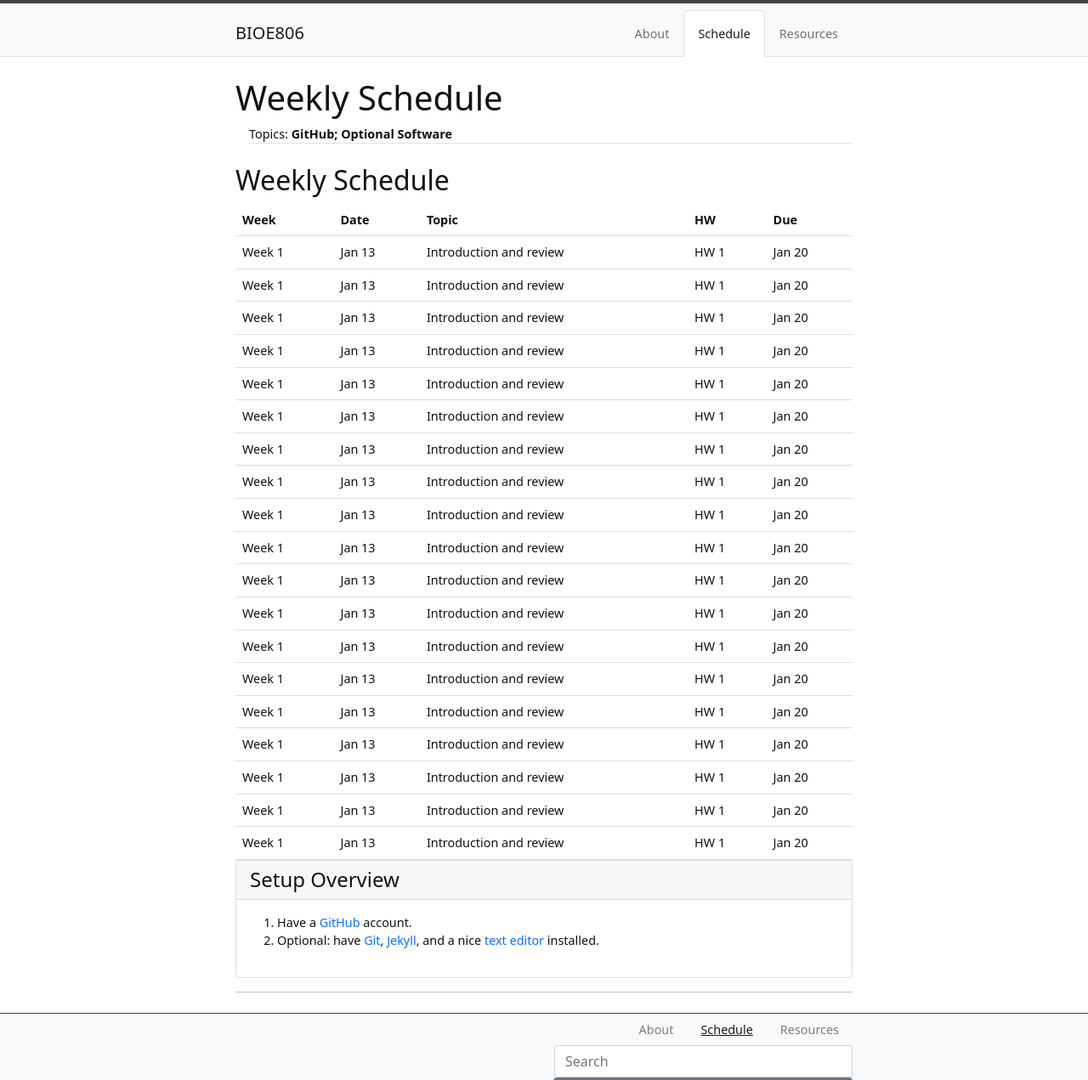
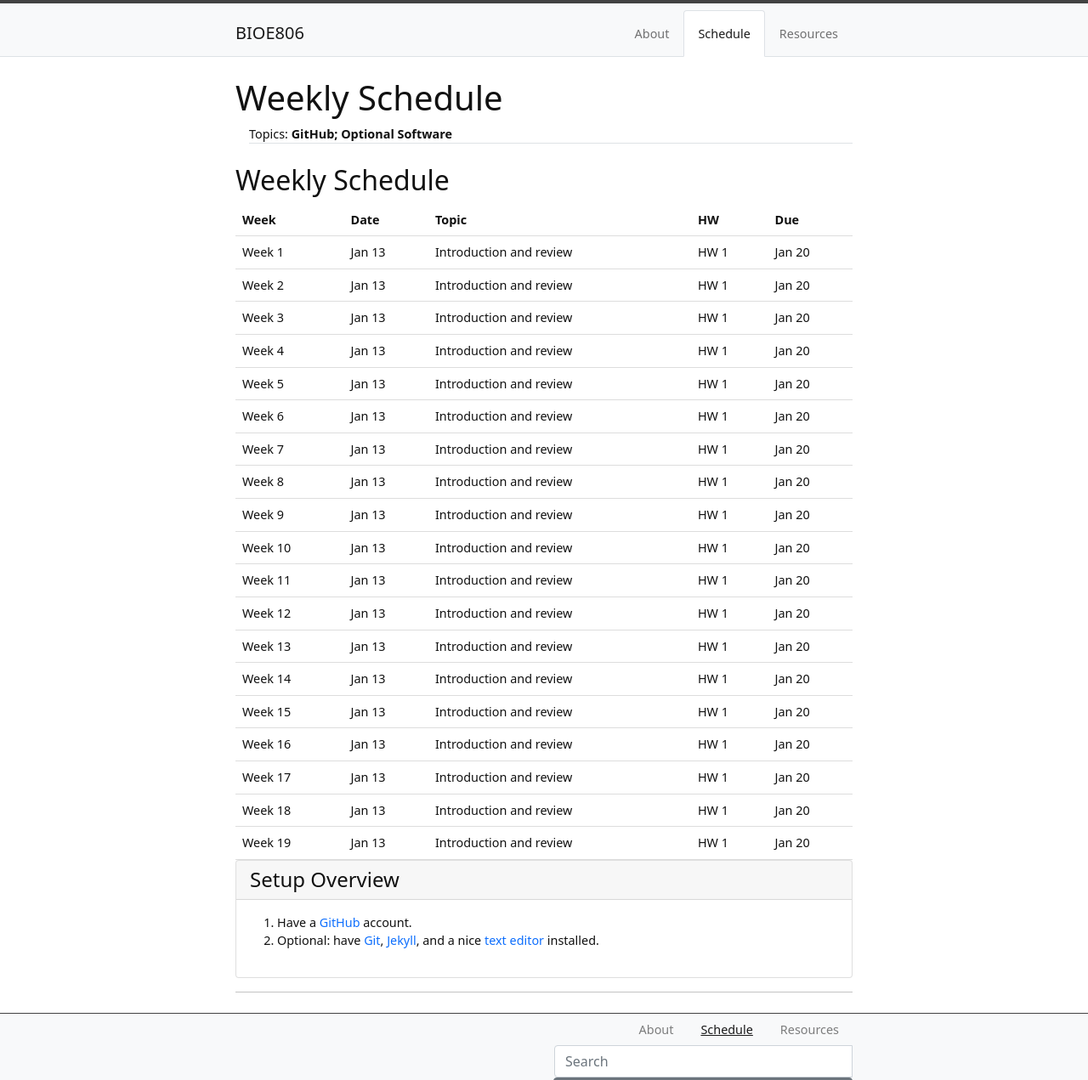
Before and after one commit to XiaoyuLiang/BIOE806-Spring2022, a Jekyll site: the page built from content/2-Schedule.md, in a window 1280 px wide, cut to the strip 0-1271 px from the top of the page. Shown: the whole strip at 85% size. Built offline with Jekyll 4.4.1, drawn with Linux system fonts in a browser that asks for light colours.

Commit message:
Update 2-Schedule.md

```diff
--- a/content/2-Schedule.md
+++ b/content/2-Schedule.md
@@ -40,126 +40,126 @@ tr:hover {background-color: #D6EEEE;}
     <td>Jan 20</td>
   </tr>
     <tr>
-    <td>Week 1</td>
+    <td>Week 2</td>
     <td>Jan 13</td>
     <td>Introduction and review</td>
     <td>HW 1</td>
     <td>Jan 20</td>
   </tr>
     <tr>
-    <td>Week 1</td>
+    <td>Week 3</td>
     <td>Jan 13</td>
     <td>Introduction and review</td>
     <td>HW 1</td>
     <td>Jan 20</td>
   </tr>
     <tr>
-    <td>Week 1</td>
+    <td>Week 4</td>
     <td>Jan 13</td>
     <td>Introduction and review</td>
     <td>HW 1</td>
     <td>Jan 20</td>
   </tr>
     <tr>
-    <td>Week 1</td>
+    <td>Week 5</td>
     <td>Jan 13</td>
     <td>Introduction and review</td>
     <td>HW 1</td>
     <td>Jan 20</td>
   </tr>
     <tr>
-    <td>Week 1</td>
+    <td>Week 6</td>
     <td>Jan 13</td>
     <td>Introduction and review</td>
     <td>HW 1</td>
     <td>Jan 20</td>
   </tr>
     <tr>
-    <td>Week 1</td>
+    <td>Week 7</td>
     <td>Jan 13</td>
     <td>Introduction and review</td>
     <td>HW 1</td>
     <td>Jan 20</td>
   </tr>
     <tr>
-    <td>Week 1</td>
+    <td>Week 8</td>
     <td>Jan 13</td>
     <td>Introduction and review</td>
     <td>HW 1</td>
     <td>Jan 20</td>
   </tr>
     <tr>
-    <td>Week 1</td>
+    <td>Week 9</td>
     <td>Jan 13</td>
     <td>Introduction and review</td>
     <td>HW 1</td>
     <td>Jan 20</td>
   </tr>
     <tr>
-    <td>Week 1</td>
+    <td>Week 10</td>
     <td>Jan 13</td>
     <td>Introduction and review</td>
     <td>HW 1</td>
     <td>Jan 20</td>
   </tr>
     <tr>
-    <td>Week 1</td>
+    <td>Week 11</td>
     <td>Jan 13</td>
     <td>Introduction and review</td>
     <td>HW 1</td>
     <td>Jan 20</td>
   </tr>
     <tr>
-    <td>Week 1</td>
+    <td>Week 12</td>
     <td>Jan 13</td>
     <td>Introduction and review</td>
     <td>HW 1</td>
     <td>Jan 20</td>
   </tr>
     <tr>
-    <td>Week 1</td>
+    <td>Week 13</td>
     <td>Jan 13</td>
     <td>Introduction and review</td>
     <td>HW 1</td>
     <td>Jan 20</td>
   </tr>
     <tr>
-    <td>Week 1</td>
+    <td>Week 14</td>
     <td>Jan 13</td>
     <td>Introduction and review</td>
     <td>HW 1</td>
     <td>Jan 20</td>
   </tr>
     <tr>
-    <td>Week 1</td>
+    <td>Week 15</td>
     <td>Jan 13</td>
     <td>Introduction and review</td>
     <td>HW 1</td>
     <td>Jan 20</td>
   </tr>
     <tr>
-    <td>Week 1</td>
+    <td>Week 16</td>
     <td>Jan 13</td>
     <td>Introduction and review</td>
     <td>HW 1</td>
     <td>Jan 20</td>
   </tr>
     <tr>
-    <td>Week 1</td>
+    <td>Week 17</td>
     <td>Jan 13</td>
     <td>Introduction and review</td>
     <td>HW 1</td>
     <td>Jan 20</td>
   </tr>
     <tr>
-    <td>Week 1</td>
+    <td>Week 18</td>
     <td>Jan 13</td>
     <td>Introduction and review</td>
     <td>HW 1</td>
     <td>Jan 20</td>
   </tr>
     <tr>
-    <td>Week 1</td>
+    <td>Week 19</td>
     <td>Jan 13</td>
     <td>Introduction and review</td>
     <td>HW 1</td>
```
